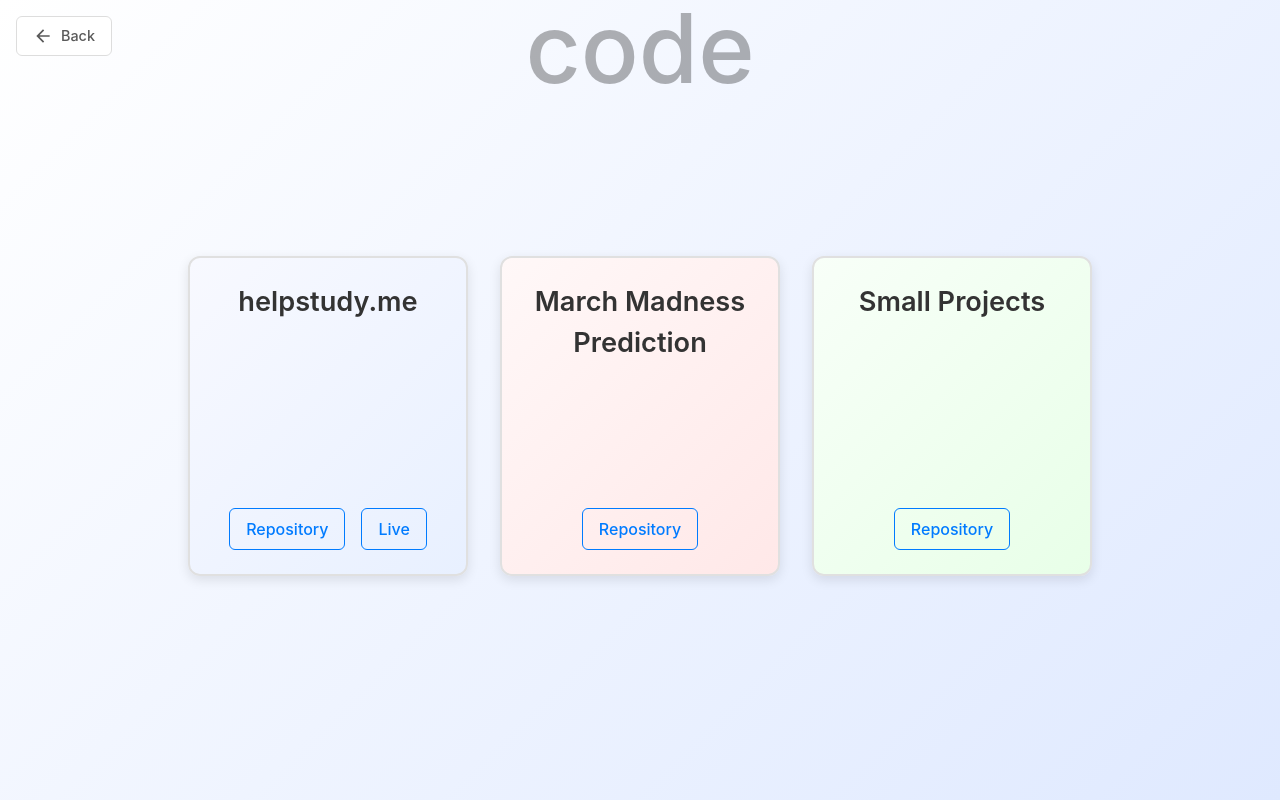
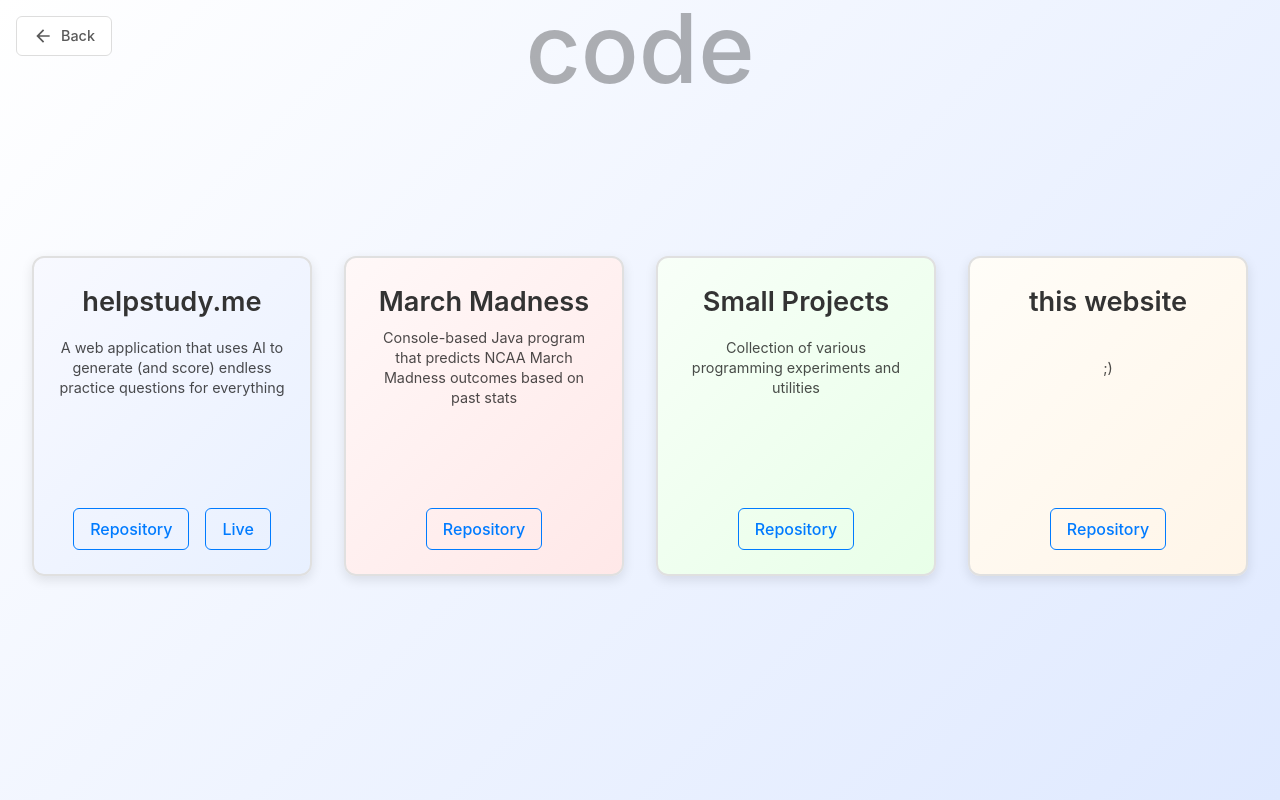
Before and after one commit to liamkernan/liamkernanonline, a React (Create React App) app: page /liamkernanonline/code in a window 1280 px wide. Built offline with nearby package versions, Linux system fonts and the light colour scheme.

Commit message:
added new tile to code page n started rewriting PersonalPage.js

```diff
--- a/src/pages/CodePage.css
+++ b/src/pages/CodePage.css
@@ -71,6 +71,14 @@
   justify-content: center;
 }
 
+.project-description {
+  font-size: 0.9rem;
+  opacity: 0.7;
+  margin-top: -5rem;
+  text-align: center;
+  line-height: 1.4;
+}
+
 .card-links {
   display: flex;
   gap: 1rem;
--- a/src/pages/CodePage.js
+++ b/src/pages/CodePage.js
@@ -7,16 +7,24 @@ const projects = [
   {
     title: "helpstudy.me",
     repo: "https://github.com/liamkernan/HELPSTUDYME",
-    live: "https://helpstudy.me"
+    live: "https://helpstudy.me",
+    description: "A web application that uses AI to generate (and score) endless practice questions for everything"
   },
   {
-    title: "March Madness Prediction",
+    title: "March Madness",
     repo: "https://github.com/liamkernan/MarchMadness",
+    description: "Console-based Java program that predicts NCAA March Madness outcomes based on past stats"
   },
     {
         title: "Small Projects",
         repo: "https://github.com/liamkernan/SmallProjects",
-    }
+        description: "Collection of various programming experiments and utilities"
+    },
+    {
+        title: "this website",
+        repo: "https://github.com/liamkernan/liamkernanonline",
+        description: ";)",
+    },
 ];
 
 function CodePage() {
@@ -29,12 +37,14 @@ function CodePage() {
           <div key={project.title} className="project-card">
             <h3 className="project-title">{project.title}</h3>
             <div className="project-content">
-              {/* Content area for future additions like descriptions or images */}
+              <p className="project-description">{project.description}</p>
             </div>
             <div className="card-links">
-              <a href={project.repo} target="_blank" rel="noopener noreferrer">
-                Repository
-              </a>
+              {!project.hideRepo && (
+                <a href={project.repo} target="_blank" rel="noopener noreferrer">
+                  Repository
+                </a>
+              )}
               {project.live && (
                 <a href={project.live} target="_blank" rel="noopener noreferrer">
                   Live
--- a/src/pages/PersonalPage.js
+++ b/src/pages/PersonalPage.js
@@ -28,10 +28,10 @@ function PersonalPage() {
       {showDetails && (
         <div className="detailed-bio">
           <p>
-            Beyond the professional summary, I'm someone who finds deep satisfaction in the intersection of creativity and technology. My journey into programming began during my sophomore year at Syracuse, where I discovered that coding could be just as expressive and problem-solving oriented as creating art.
+              In my free time, I love to ski more then anything else; I've been on trips out to Utah, Montana, California, Vermont, and I ski my local PA mountains almost everyday during the season (still working on my backflip). Powder Mountain is the best resort in the country, no contest!
           </p>
           <p>
-            When I'm not painting or coding, you'll often find me exploring the philosophical implications of artificial intelligence, reading about cognitive science, or experimenting with new digital art techniques. I believe that the future of creative expression lies in understanding and collaborating with intelligent systems, rather than competing against them.
+             Im also a huge audiophile; its something that ive been
           </p>
           <p>
             My art practice has taught me patience, attention to detail, and the importance of iteration - skills that translate directly to software development. Whether I'm debugging a complex algorithm or working through a challenging composition, I approach problems with the same methodical curiosity and creative problem-solving mindset.
```
